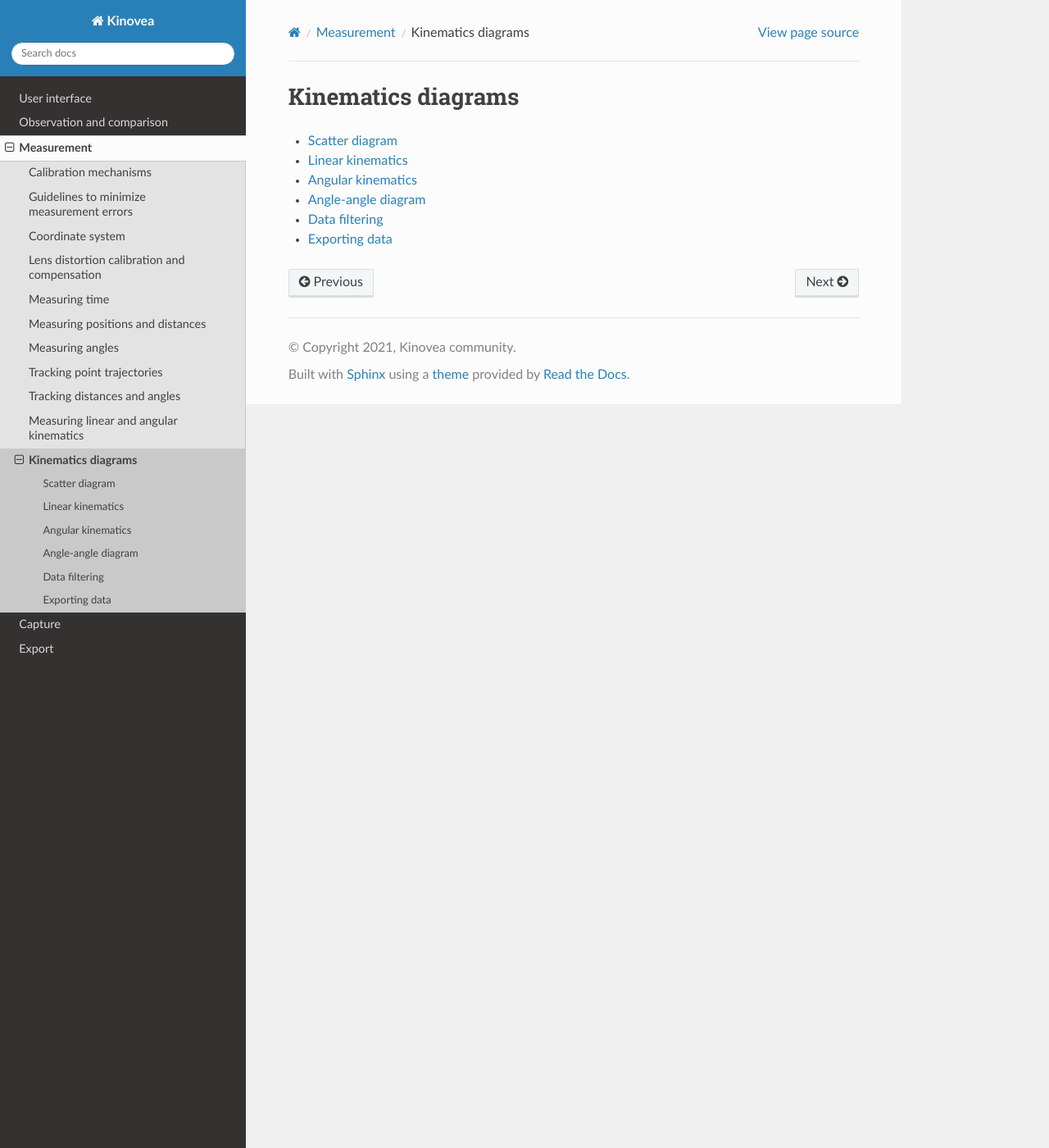
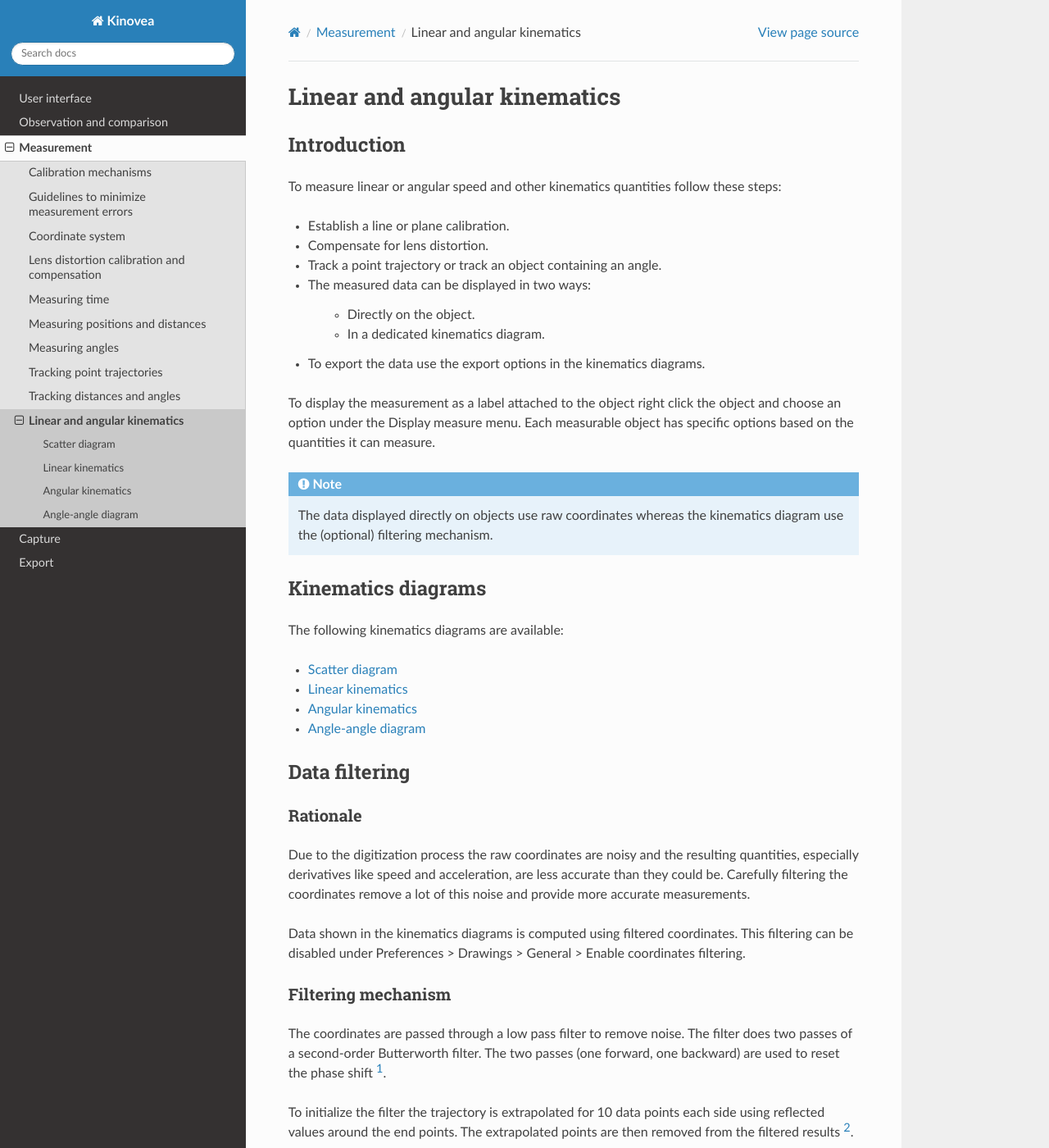
Before and after one commit to Kinovea/kinovea-docs, a Sphinx documentation site: the page built from source/measurement/kinematics.rst, in a window 1280 px wide and 1400 px high. Shown: the whole window at 82% size. Built offline with Sphinx 7.4.7 and the Read the Docs theme 2.0.0, drawn with Linux system fonts in a browser that asks for light colours; some of the changed text lies outside the part shown.

Commit message:
Kinematics.

```diff
--- a/source/measurement/angle.rst
+++ b/source/measurement/angle.rst
@@ -40,7 +40,6 @@ The stationary arm is aligned with the reference segment to materialize the neut
 
 Using a goniometer instead of a simple protractor makes it easier to align the protractor with the body segments
 and helps standardize the way the measurements are made for the range of motion of specific joints.
-An introductory video about goniometers can be found at the following: https://www.youtube.com/watch?v=XfWBKEETjdo
 
 In Kinovea the goniometer tool has three branches. The stationary arm is the thick plain arm.
 The movable arm is the one with the arrow at the end.
--- a/source/measurement/index.rst
+++ b/source/measurement/index.rst
@@ -13,5 +13,4 @@ Measurement
    angle
    trajectory
    tracking
-   speed
    kinematics
--- a/source/measurement/kinematics.rst
+++ b/source/measurement/kinematics.rst
@@ -1,5 +1,29 @@
+Linear and angular kinematics
+==============================
+
+Introduction
+------------
+
+To measure linear or angular speed and other kinematics quantities follow these steps:
+
+* Establish a line or plane calibration.
+* Compensate for lens distortion.
+* Track a point trajectory or track an object containing an angle.
+* The measured data can be displayed in two ways:
+
+    * Directly on the object.
+    * In a dedicated kinematics diagram.
+* To export the data use the export options in the kinematics diagrams.
+
+To display the measurement as a label attached to the object right click the object and choose an option under the Display measure menu.
+Each measurable object has specific options based on the quantities it can measure.
+
+.. note:: The data displayed directly on objects use raw coordinates whereas the kinematics diagram use the (optional) filtering mechanism.
+
 Kinematics diagrams
-===================
+-------------------
+
+The following kinematics diagrams are available:
 
 .. toctree::
 
@@ -7,5 +31,42 @@ Kinematics diagrams
     kinematics/linear
     kinematics/angular
     kinematics/angleangle
-    kinematics/filtering
-    kinematics/export
+
+Data filtering
+--------------
+
+Rationale
+**********
+Due to the digitization process the raw coordinates are noisy and the resulting quantities, especially derivatives like speed and acceleration, are less accurate than they could be.
+Carefully filtering the coordinates remove a lot of this noise and provide more accurate measurements.
+
+Data shown in the kinematics diagrams is computed using filtered coordinates.
+This filtering can be disabled under Preferences > Drawings > General > Enable coordinates filtering.
+
+Filtering mechanism
+*******************
+The coordinates are passed through a low pass filter to remove noise.
+The filter does two passes of a second-order Butterworth filter.
+The two passes (one forward, one backward) are used to reset the phase shift [#f1]_.
+
+To initialize the filter the trajectory is extrapolated for 10 data points each side using reflected values around the end points.
+The extrapolated points are then removed from the filtered results [#f2]_.
+
+The filter is tested on the data at various cutoff frequencies between 0.5Hz and the Nyquist frequency.
+The best cutoff frequency is computed by estimating the autocorrelation of residuals and finding the frequency yielding the residuals that are the least autocorrelated.
+The filtered data set corresponding to this cutoff frequency is kept as the final result [#f3]_.
+
+The autocorrelation of residuals is estimated using the Durbin-Watson statistic.
+
+Cutoff frequency visualization
+*******************************
+For trajectories the cutoff frequency can be visualized in the about tab of the diagram dialog.
+The calculated cutoff frequency depends on the data and is different for each trajectory object.
+
+.. image:: /images/measurement/filtering-cutoff.png
+
+.. rubric:: Footnotes
+
+.. [#f1] Winter, D. A. (2009). Biomechanics and motor control of human movements (4th ed.). Hoboken, New Jersey: John Wiley & Sons, Inc.
+.. [#f2] Smith G. (1989). Padding point extrapolation techniques for the butterworth digital filter. J. Biomech. Vol. 22, No. s/9, pp. 967-971.
+.. [#f3] Challis J. (1999). A procedure for the automatic determination of filter cutoff frequency for the processing of biomechanical data., Journal of Applied Biomechanics, Volume 15, Issue 3.
--- a/source/measurement/speed.rst
+++ /dev/null
@@ -1,4 +0,0 @@
-Measuring linear and angular kinematics
-=======================================
-
-- Now that we established how to track indiv points and multi-point objects, we can show how to measure speed.
--- a/source/measurement/trajectory.rst
+++ b/source/measurement/trajectory.rst
@@ -3,7 +3,6 @@ Tracking point trajectories
 
 Introduction
 ------------
-
 To track the trajectory of a single point or body joint visible on the image follow these steps:
 
 * Right click the object to track and choose Track path.
```
Also changed, not shown: source/measurement/tracking.rst (+37 -1 lines), source/images/measurement/filtering-cutoff.png (added), source/images/measurement/tracking-start.png (added).
